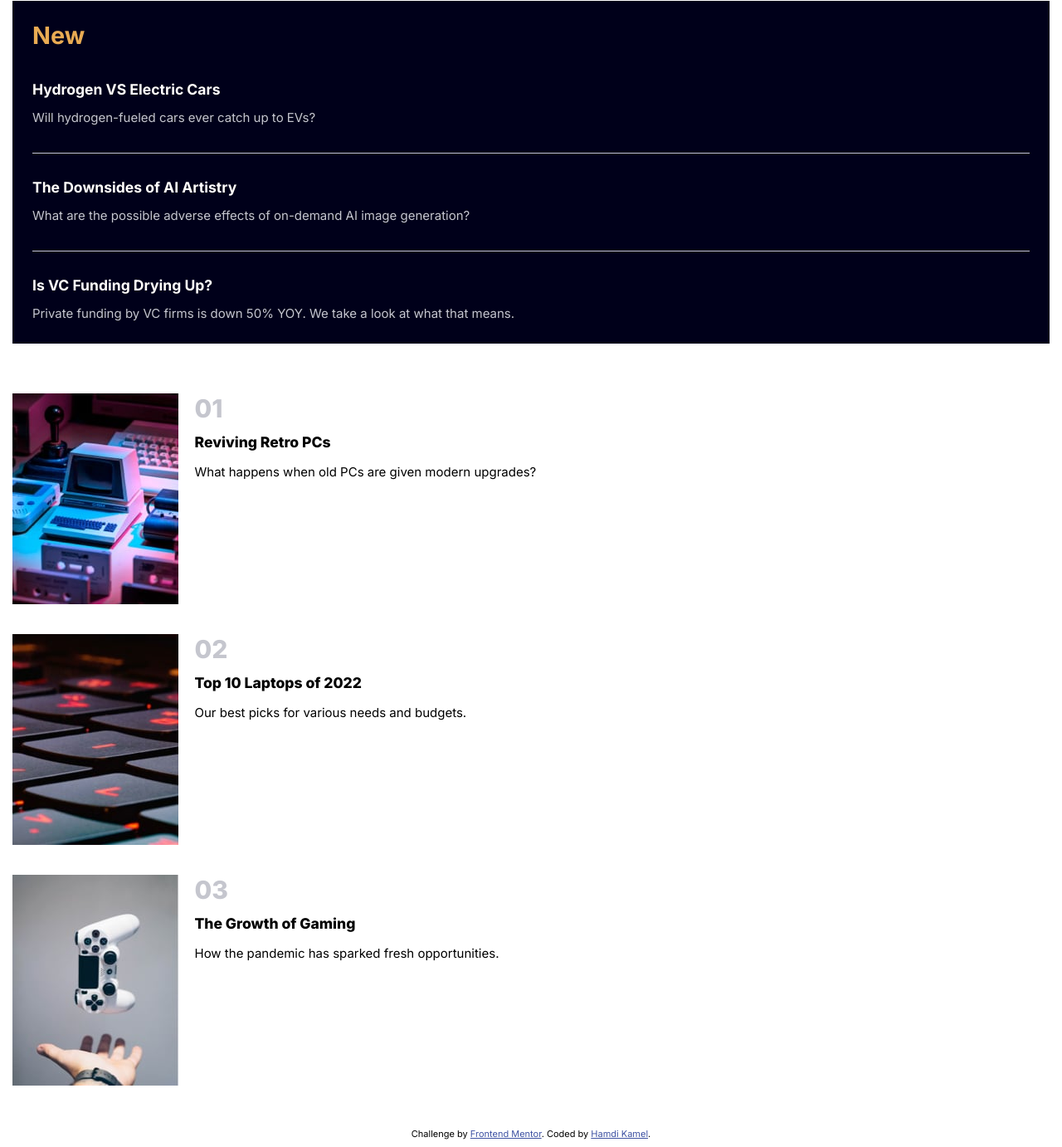
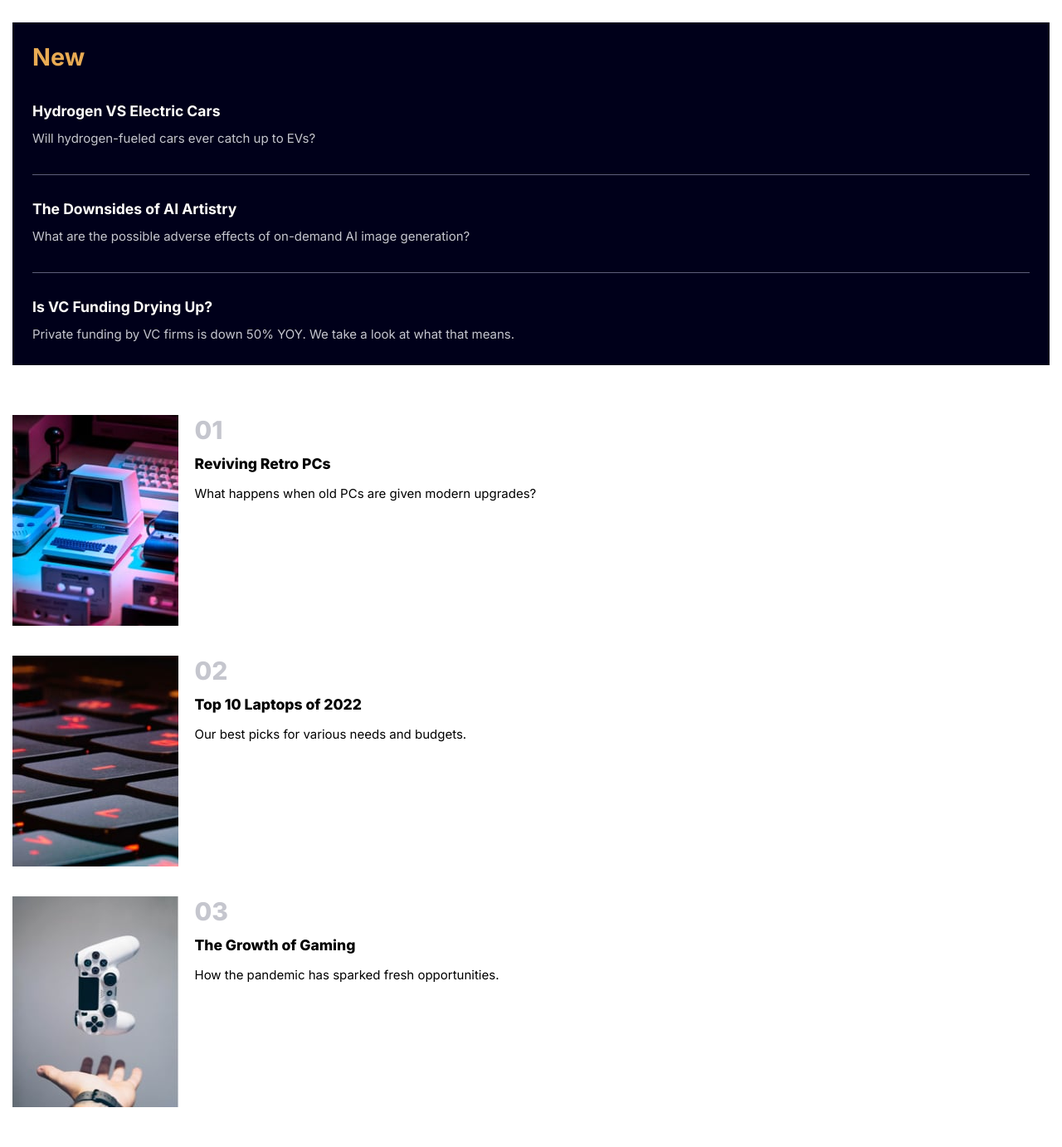
Before and after one commit to hamdi4-beep/news-homepage-main, a plain HTML site: page index.html in a window 1280 px wide. Shown: the part 854-2236 px from the top of the page at 83% size. Drawn offline with Linux system fonts and the light colour scheme.

Commit message:
further improved styling

```diff
--- a/index.html
+++ b/index.html
@@ -13,7 +13,7 @@
 
   <!-- Feel free to remove these styles or customise in your own stylesheet 👍 -->
   <style>
-    .attribution { font-size: 11px; text-align: center; }
+    .attribution { font-size: 11px; text-align: center; margin-bottom: 1em; }
     .attribution a { color: hsl(228, 45%, 44%); }
   </style>
 
--- a/src/sass/globals/_aside.scss
+++ b/src/sass/globals/_aside.scss
@@ -24,7 +24,7 @@ aside {
     .news {
 
         &:not(:last-of-type) {
-            border-bottom: 1px solid;
+            border-bottom: 1px solid $clr-dark-grayish-blue;
             padding-bottom: 2em;
             margin-bottom: 2em;
         }
--- a/src/sass/globals/_main.scss
+++ b/src/sass/globals/_main.scss
@@ -5,7 +5,7 @@ main {
 
     h1 {
         font-size: 2.7rem;
-        margin-block: .3em;
+        margin-block: .6em;
     }
 
     p {
```
Also changed, not shown: css/index.css.
